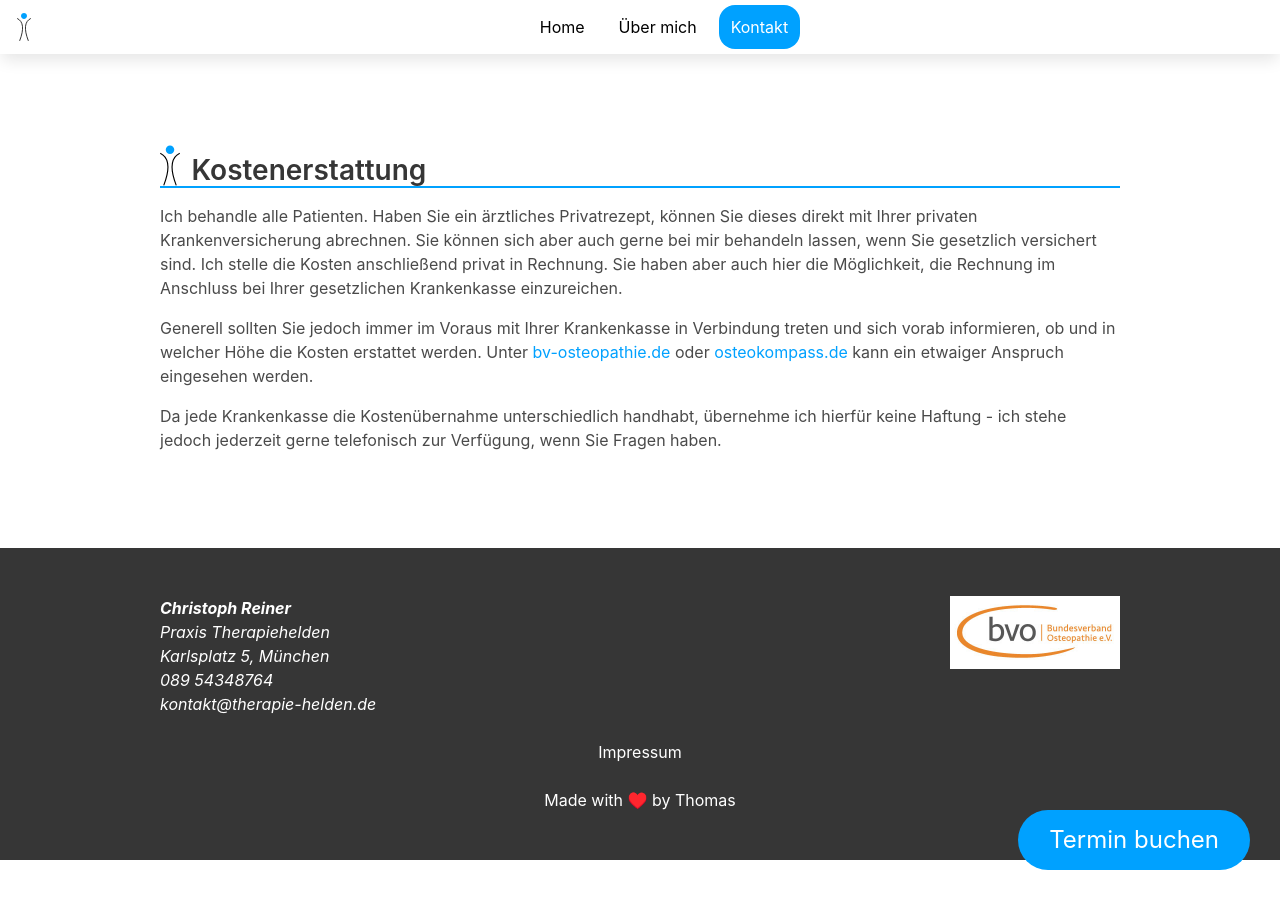
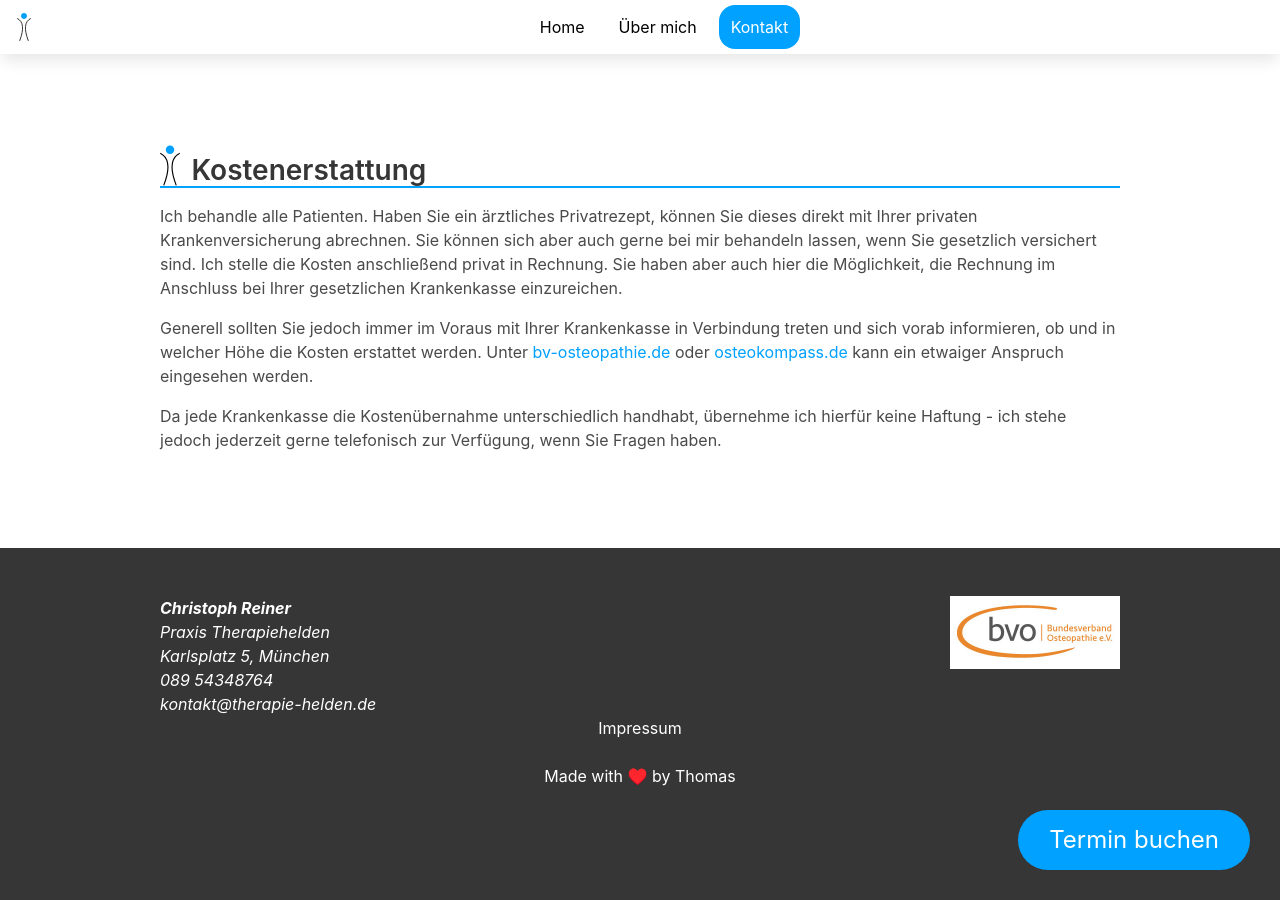
Before and after one commit to ThomasPr/christophreiner.de, a Jekyll site: the page built from index.html, in a window 1280 px wide and 900 px high, scrolled down 4345 px. Built offline with Jekyll 4.4.1, drawn with Linux system fonts in a browser that asks for light colours.

Commit message:
fix footer styling

```diff
--- a/index.html
+++ b/index.html
@@ -319,9 +319,9 @@
 
   <footer class="footer has-background-dark has-text-white">
 
-    <div class="container content">
-      <div class="columns is-gapless is-mobile">
-        <div class="column">
+    <div class="container">
+      <div class="columns">
+        <div class="column has-text-centered-mobile">
           <address>
             <strong class="has-text-white">Christoph&nbsp;Reiner</strong>
             <br>Praxis Therapiehelden
@@ -330,8 +330,8 @@
             <br><a class="has-text-white" href="mailto:info@christophreiner.de">kontakt@therapie-helden.de</a>
           </address>
         </div>
-        <div class="column has-text-right">
-          <img src="assets/images/bvo.jpg" width="170" height="73"/>
+        <div class="column has-text-centered-mobile has-text-right">
+          <img src="assets/images/bvo.jpg" width="170" height="73" />
         </div>
       </div>
     </div>
@@ -348,8 +348,12 @@
       </div>
     </div>
 
-    <div class="container content has-text-centered">
+    <div class="container has-text-centered">
       <a class="has-text-white" href="https://thomas.preissler.me" target="_blank">Made with ♥️ by Thomas</a>
+    </div>
+
+    <div class="container" style="height: 4rem">
+      <!-- spacer for Termin buchen button-->
     </div>
 
   </footer>
```
